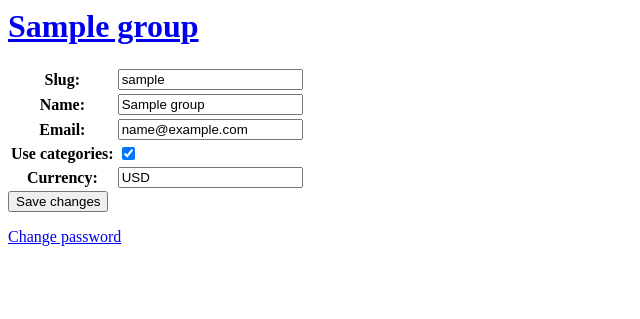
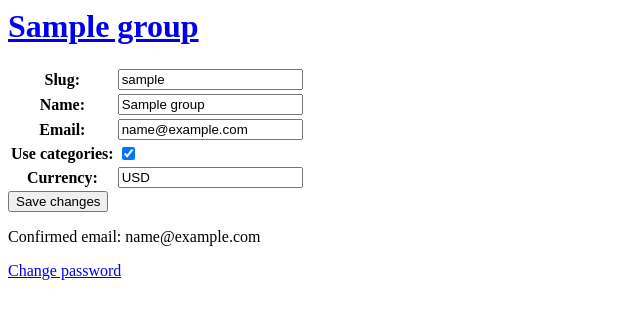
Before and after one commit to littleweaver/django-argus, a Django app: a page that uses argus/templates/argus/group_update.html in a window 1280 px wide. Shown: the top 319 px of the page, without its empty margins (0-640 px from the left). Run offline with Django 3.2, Linux system fonts and the light colour scheme; a user stored in the database is signed in; tables that the repository leaves empty hold one stand-in row (values such as "Sample post").

Commit message:
Added password reset and email confirmation support.

```diff
--- a/argus/forms.py
+++ b/argus/forms.py
@@ -1,13 +1,52 @@
 from django import forms
+from django.conf import settings
+from django.contrib.sites.shortcuts import get_current_site
+from django.core.mail import send_mail
+from django.template import loader
 from django.utils.translation import ugettext_lazy as _
 
 from argus.models import Group
+from argus.tokens import token_generators
 
 
 class GroupForm(forms.ModelForm):
+    subject_template_name = "argus/mail/group_email_confirm_subject.txt"
+    body_template_name = "argus/mail/group_email_confirm_body.txt"
+    html_email_template_name = None
+    generator = token_generators['email_confirm']
+
     class Meta:
         model = Group
-        exclude = ('password',)
+        exclude = ('password', 'confirmed_email',)
+
+    def __init__(self, request, *args, **kwargs):
+        self.request = request
+        super(GroupForm, self).__init__(*args, **kwargs)
+
+    def save(self, *args, **kwargs):
+        instance = super(GroupForm, self).save(*args, **kwargs)
+        if 'email' in self.changed_data:
+            # Send confirmation link.
+            context = {
+                'group': instance,
+                'email': instance.email,
+                'site': get_current_site(self.request),
+                'token': self.generator.make_token(instance),
+                'protocol': 'https' if self.request.is_secure() else 'http',
+            }
+            from_email = settings.DEFAULT_FROM_EMAIL
+
+            subject = loader.render_to_string(self.subject_template_name, context)
+            # Email subject *must not* contain newlines
+            subject = ''.join(subject.splitlines())
+            body = loader.render_to_string(self.body_template_name, context)
+
+            if self.html_email_template_name:
+                html_email = loader.render_to_string(html_email_template_name, context)
+            else:
+                html_email = None
+            send_mail(subject, body, from_email, [instance.email], html_message=html_email)
+        return instance
 
 
 class GroupAuthenticationForm(forms.Form):
--- a/argus/models.py
+++ b/argus/models.py
@@ -17,6 +17,7 @@ class Group(models.Model):
     slug = models.SlugField(max_length=50, unique=True)
     name = models.CharField(max_length=64)
     email = models.EmailField(blank=True)
+    confirmed_email = models.EmailField(blank=True)
     password = models.CharField(max_length=128, blank=True)
     use_categories = models.BooleanField(default=False)
     currency = models.CharField(max_length=3, default='USD')
--- a/argus/templates/argus/group_detail.html
+++ b/argus/templates/argus/group_detail.html
@@ -1,6 +1,8 @@
 <h1><a href="{{ group.get_absolute_url }}">{{ group.name|default:group.slug }}</a></h1>
 
 <a href="{% url 'argus_group_update' slug=group.slug %}">Edit group settings</a>
+
+{% if group.password %}<a href="{% url 'argus_group_logout' %}">Logout</a>{% endif %}
 
 <h2>Members</h2>
 {% with members=group.members.all %}
--- /dev/null
+++ b/argus/templates/argus/group_email_confirm.html
@@ -0,0 +1 @@
+Confirmed!
--- a/argus/templates/argus/group_login.html
+++ b/argus/templates/argus/group_login.html
@@ -7,3 +7,5 @@
 	</table>
 	<button type="submit">Login</button>
 </form>
+
+{% if group.confirmed_email %}<a href="{% url 'argus_group_password_reset' slug=group.slug %}">Send password reset email</a>{% endif %}
--- /dev/null
+++ b/argus/templates/argus/group_password_reset_done.html
@@ -0,0 +1 @@
+Password reset complete! Well done!
--- /dev/null
+++ b/argus/templates/argus/group_password_reset_sent.html
@@ -0,0 +1 @@
+Password reset email sent!
--- a/argus/templates/argus/group_update.html
+++ b/argus/templates/argus/group_update.html
@@ -8,4 +8,11 @@
 	<button type="submit">Save changes</button>
 </form>
 
-<a href="{% url 'argus_group_change_password' slug=group.slug %}">{% if group.password %}Change{% else %}Add{% endif %} password</a>
+{% if group.confirmed_email %}
+	<p>Confirmed email: {{ group.confirmed_email }}</p>
+{% endif %}
+{% if group.email and group.email != group.confirmed_email %}
+	<p>Unconfirmed email: {{ group.email }}</p>
+{% endif %}
+
+<p><a href="{% url 'argus_group_change_password' slug=group.slug %}">{% if group.password %}Change{% else %}Add{% endif %} password</a></p>
--- /dev/null
+++ b/argus/templates/argus/mail/group_email_confirm_body.txt
@@ -0,0 +1 @@
+{{ protocol }}://{{ site.domain }}{% url "argus_group_email_confirm" slug=group.slug token=token %}
--- /dev/null
+++ b/argus/templates/argus/mail/group_email_confirm_subject.txt
@@ -0,0 +1 @@
+Confirm email for {{ site.name }} (Group {{ group.name|default:group.slug }})
--- /dev/null
+++ b/argus/templates/argus/mail/group_password_reset_body.txt
@@ -0,0 +1 @@
+{{ protocol }}://{{ site.domain }}{% url "argus_group_password_reset_confirm" slug=group.slug token=token %}
--- /dev/null
+++ b/argus/templates/argus/mail/group_password_reset_subject.txt
@@ -0,0 +1 @@
+Reset password for {{ site.name }} (Group {{ group.name|default:group.slug }})
--- a/argus/urls.py
+++ b/argus/urls.py
@@ -1,8 +1,11 @@
 from django.conf.urls import patterns, url
+from django.views.generic import TemplateView
 
 from argus.views import (MemberDetailView, GroupListView, GroupDetailView,
 						 GroupCreateView, GroupUpdateView, GroupLoginView,
-						 GroupChangePasswordView)
+						 GroupChangePasswordView, GroupPasswordResetTokenView,
+						 GroupPasswordResetConfirmView, GroupEmailConfirmView,
+						 GroupLogoutView)
 
 
 urlpatterns = patterns('',
@@ -12,6 +15,10 @@ urlpatterns = patterns('',
 	url(r'^create/',
 		GroupCreateView.as_view(),
 		name='argus_group_create'),
+	url(r'^logout/$',
+		GroupLogoutView.as_view(),
+		name='argus_group_logout'),
+
 	url(r'^(?P<slug>[\w-]+)/$',
 		GroupDetailView.as_view(),
 		name='argus_group_detail'),
@@ -24,6 +31,21 @@ urlpatterns = patterns('',
 	url(r'^(?P<slug>[\w-]+)/login/$',
 		GroupLoginView.as_view(),
 		name='argus_group_login'),
+
+	url(r'^(?P<slug>[\w-]+)/password_reset/$',
+		GroupPasswordResetTokenView.as_view(),
+		name="argus_group_password_reset"),
+	url(r'^(?P<slug>[\w-]+)/password_reset/(?P<token>[0-9A-Za-z]{1,13}-[0-9A-Za-z]{1,20})$',
+		GroupPasswordResetConfirmView.as_view(),
+		name="argus_group_password_reset_confirm"),
+	url(r'^(?P<slug>[\w-]+)/password_reset/done/$',
+		TemplateView.as_view(template_name="argus/group_password_reset_done.html"),
+		name="argus_group_password_reset_done"),
+
+	url(r'^(?P<slug>[\w-]+)/confirm_email/(?P<token>[0-9A-Za-z]{1,13}-[0-9A-Za-z]{1,20})$',
+		GroupEmailConfirmView.as_view(),
+		name="argus_group_email_confirm"),
+
 	url(r'^(?P<group_slug>[\w-]+)/m/(?P<pk>\d+)/$',
 		MemberDetailView.as_view(),
 		name='argus_member_detail'),
--- a/argus/views.py
+++ b/argus/views.py
@@ -1,17 +1,23 @@
 import datetime
 import hashlib
 
+from django.conf import settings
+from django.contrib.auth.forms import SetPasswordForm
+from django.contrib.sites.shortcuts import get_current_site
+from django.core.mail import send_mail
 from django.core.urlresolvers import reverse
 from django.db import models
 from django.db.models import Q
 from django.http import Http404, HttpResponseRedirect
+from django.template import loader
 from django.views.generic import (DetailView, ListView, RedirectView,
-                                  UpdateView, FormView)
+                                  UpdateView, FormView, TemplateView)
 from django.views.generic.edit import BaseUpdateView
 
 from argus.forms import (GroupForm, GroupAuthenticationForm,
                          GroupChangePasswordForm)
 from argus.models import Member, Group, Share
+from argus.tokens import token_generators
 from argus.utils import login, logout
 
 
@@ -29,6 +35,111 @@ def _group_auth_needed(request, group):
 def _group_auth_redirect(group):
     return HttpResponseRedirect(reverse("argus_group_login",
                                 kwargs={'slug': group.slug}))
+
+
+class TokenView(DetailView):
+    generator = None
+    subject_template_name = None
+    body_template_name = None
+    html_email_template_name = None
+
+    def get(self, request, *args, **kwargs):
+        self.object = self.get_object()
+        context = self.get_context_data(object=self.object)
+        email_context = self.get_email_context(context)
+        self.send_email(email_context)
+        return self.render_to_response(context)
+
+    def get_email(self):
+        raise NotImplementedError
+
+    def get_email_context(self, base_context):
+        context = base_context.copy()
+        context.update({
+            'email': self.get_email(),
+            'site': get_current_site(self.request),
+            'token': self.generator.make_token(self.object),
+            'protocol': 'https' if self.request.is_secure() else 'http'
+        })
+        return context
+
+    def send_email(self, email_context):
+        from_email = settings.DEFAULT_FROM_EMAIL
+        subject = loader.render_to_string(self.subject_template_name, email_context)
+            # Email subject *must not* contain newlines
+        subject = ''.join(subject.splitlines())
+        body = loader.render_to_string(self.body_template_name, email_context)
+
+        if self.html_email_template_name:
+            html_email = loader.render_to_string(html_email_template_name, email_context)
+        else:
+            html_email = None
+        send_mail(subject, body, from_email, [email_context['email']], html_message=html_email)
+
+
+class GroupPasswordResetTokenView(TokenView):
+    model = Group
+    context_object_name = "group"
+    generator = token_generators['password_reset']
+    subject_template_name = "argus/mail/group_password_reset_subject.txt"
+    body_template_name = "argus/mail/group_password_reset_body.txt"
+    template_name = "argus/group_password_reset_sent.html"
+
+    def get_object(self):
+        obj = super(GroupPasswordResetTokenView, self).get_object()
+        if not obj.password:
+            raise Http404("Cannot reset password for passwordless group.")
+        if not obj.confirmed_email:
+            raise Http404("Confirmed email required to reset password.")
+        return obj
+
+    def get_email(self):
+        return self.object.confirmed_email
+
+
+class GroupPasswordResetConfirmView(FormView):
+    generator = token_generators['password_reset']
+    form_class = SetPasswordForm
+    template_name = 'argus/group_password_reset_confirm.html'
+
+    def get_form_kwargs(self):
+        kwargs = super(GroupPasswordResetConfirmView, self).get_form_kwargs()
+        kwargs['user'] = self.group
+        return kwargs
+
+    def dispatch(self, *args, **kwargs):
+        self.group = Group.objects.get(slug=kwargs['slug'])
+        if not self.generator.check_token(self.group, kwargs['token']):
+            raise Http404("Token invalid or expired.")
+        return super(FormView, self).dispatch(*args, **kwargs)
+
+    def get_context_data(self, **kwargs):
+        context = super(GroupPasswordResetConfirmView, self).get_context_data(**kwargs)
+        context['group'] = self.group
+        return context
+
+    def get_success_url(self):
+        return reverse('argus_group_password_reset_done', kwargs={'slug': self.group.slug})
+
+    def form_valid(self, form):
+        form.save()
+        return super(GroupPasswordResetConfirmView, self).form_valid(form)
+
+
+class GroupEmailConfirmView(DetailView):
+    model = Group
+    context_object_name = "group"
+    generator = token_generators['email_confirm']
+    template_name = 'argus/group_email_confirm.html'
+
+    def get(self, request, *args, **kwargs):
+        self.object = self.get_object()
+        if not self.generator.check_token(self.object, self.kwargs['token']):
+            raise Http404("Token invalid or expired.")
+        self.object.confirmed_email = self.object.email
+        self.object.save()
+        context = self.get_context_data(object=self.object)
+        return self.render_to_response(context)
 
 
 class GroupLoginView(FormView):
@@ -65,6 +176,14 @@ class GroupLoginView(FormView):
         context = super(GroupLoginView, self).get_context_data(**kwargs)
         context['group'] = self.object
         return context
+
+
+class GroupLogoutView(RedirectView):
+    permanent = False
+
+    def get_redirect_url(self, *args, **kwargs):
+        logout(self.request)
+        return '/'
 
 
 class GroupCreateView(RedirectView):
@@ -107,11 +226,19 @@ class GroupUpdateView(UpdateView):
     form_class = GroupForm
     template_name = 'argus/group_update.html'
 
+    def get_form_kwargs(self):
+        kwargs = super(GroupUpdateView, self).get_form_kwargs()
+        kwargs['request'] = self.request
+        return kwargs
+
     def get(self, request, *args, **kwargs):
         self.object = self.get_object()
         if _group_auth_needed(request, self.object):
             return _group_auth_redirect(self.object)
         return super(BaseUpdateView, self).get(request, *args, **kwargs)
+
+    def get_success_url(self):
+        return self.request.path
 
 
 class GroupChangePasswordView(UpdateView):
--- a/test_project/test_project/settings.py
+++ b/test_project/test_project/settings.py
@@ -52,6 +52,7 @@ ROOT_URLCONF = 'test_project.urls'
 
 WSGI_APPLICATION = 'test_project.wsgi.application'
 
+EMAIL_BACKEND = 'django.core.mail.backends.console.EmailBackend'
 
 # Database
 # https://docs.djangoproject.com/en/dev/ref/settings/#databases
--- a/test_project/test_project/urls.py
+++ b/test_project/test_project/urls.py
@@ -2,6 +2,6 @@ from django.conf.urls import patterns, include, url
 from django.contrib import admin
 
 urlpatterns = patterns('',
+    url(r'^admin/', include(admin.site.urls)),
     url(r'^', include('argus.urls')),
-    url(r'^admin/', include(admin.site.urls)),
 )
```
Also changed, not shown: argus/templates/argus/group_password_reset_confirm.html (added, +11 -0 lines), argus/tokens.py (added, +109 -0 lines), argus/migrations/0007_group_confirmed_email.py (added).
